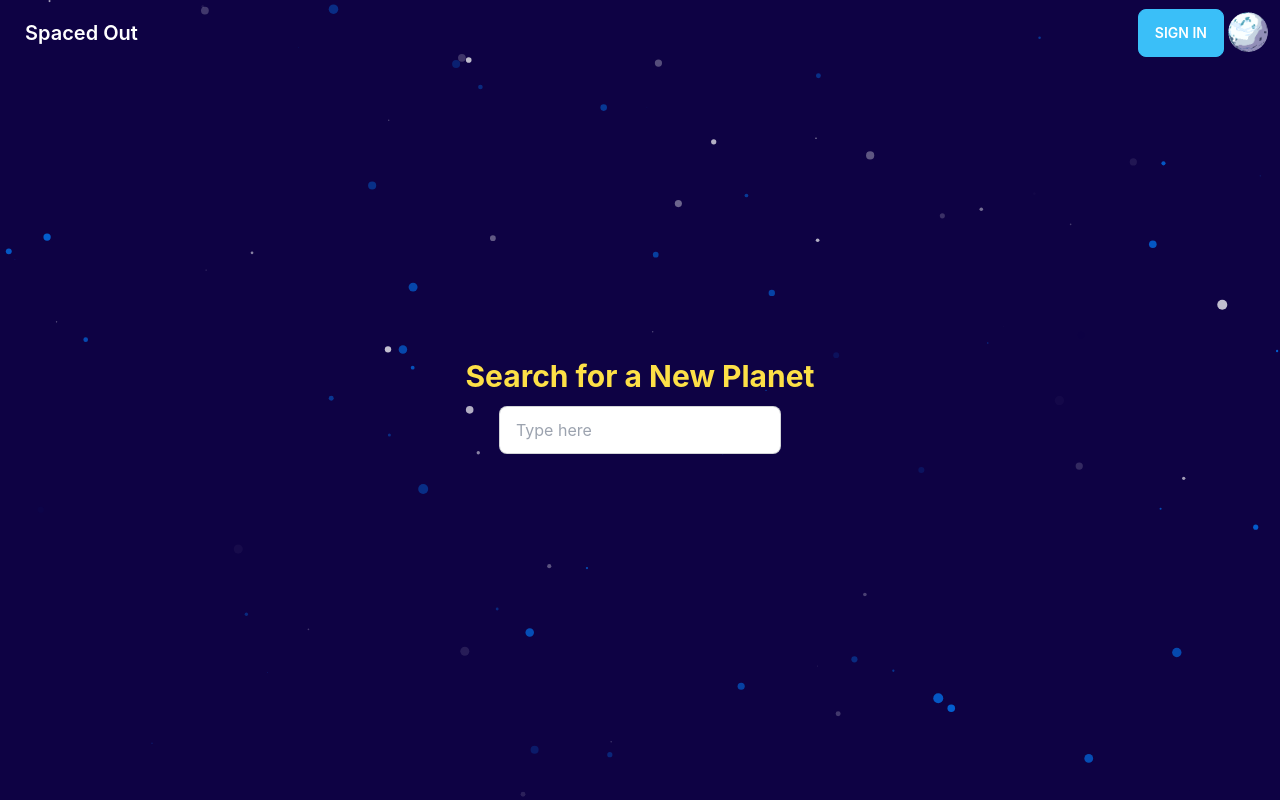
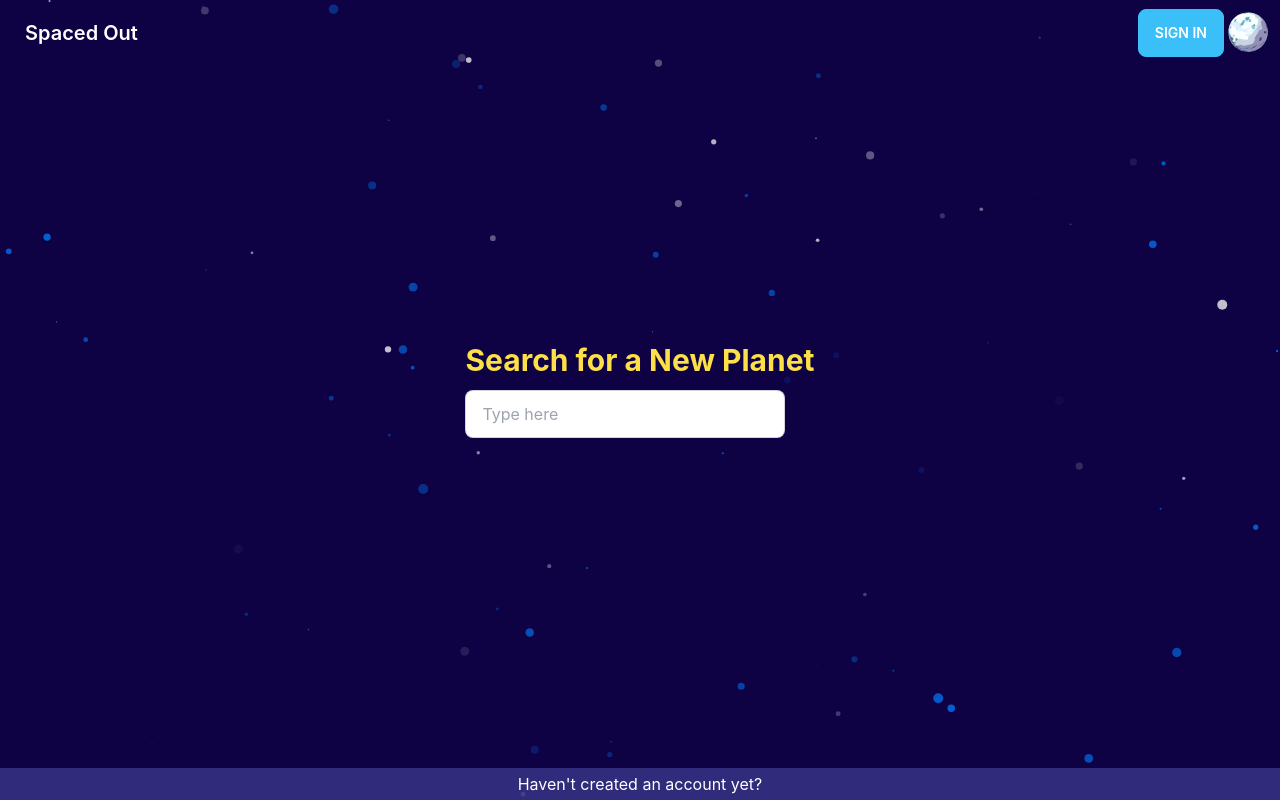
Before and after one commit to teamspacedout/spacedout, a React (Create React App) app: page / in a window 1280 px wide. Built offline with nearby package versions, Linux system fonts and the light colour scheme; no server answers.

Commit message:
Change to footer, Addition of added margins, added links that didn't exist before in footer and App.js

```diff
--- a/src/App.js
+++ b/src/App.js
@@ -11,6 +11,8 @@ import UserPage from "./routes/UserPage";
 import Freeroam from "./routes/Freeroam";
 import EditPlanet from "./routes/EditPlanet";
 import Settings from "./routes/Settings";
+import Footer from "./components/Footer";
+import React from "react";
 
 
 const router = createBrowserRouter([{
@@ -59,7 +61,7 @@ const data = useUserAuth();
     <>
         <UserLogin.Provider value = {data}>
             <Background/>
-        <RouterProvider router={router} />
+            <RouterProvider router={router} />
         </UserLogin.Provider>
     </>
   );
--- /dev/null
+++ b/src/components/Footer.js
@@ -0,0 +1,15 @@
+import {Link} from "react-router-dom";
+
+function Footer() {
+    return (
+        <footer className="sticky fixed text-center p-1 bg-indigo-400 bg-opacity-30">
+            <div>
+                <Link to = '/signup' className=" text-white hover:text-yellow-300">
+                    Haven't created an account yet?
+                </Link>
+            </div>
+        </footer>
+    );
+}
+
+export default Footer;
--- a/src/components/NavBar.js
+++ b/src/components/NavBar.js
@@ -24,7 +24,7 @@ function NavBar() {
             <div className="justify-items-end dropdown dropdown-end">
                 <label tabIndex="0" className="btn btn-ghost btn-circle avatar">
                     <div className="w-10 rounded-full">
-                        <img alt='A picture of an ice planet TEMP' src="/assests/IcePlanet.png"/>
+                        <img alt='ice planet TEMP' src="/assests/IcePlanet.png"/>
                     </div>
                 </label>
                 <ul tabIndex="0"
--- a/src/routes/Root.js
+++ b/src/routes/Root.js
@@ -1,21 +1,26 @@
 import React from 'react';
 import NavBar from "../components/NavBar";
 import '../App.css';
+import Footer from "../components/Footer";
 
 
 
 function Root() {
     return (
-        <main>
+        <main className="overflow-hidden">
             <NavBar/>
-            <div className="flex flex-col items-center justify-center h-screen">
-        <h1 className="text-3xl text-yellow-300 font-bold py-3 ">
+            <div className="flex flex-col  justify-between justify-center h-screen">
+                <div>{
+                    //Fake spacing for now
+                }</div>
+                <div className="self-center">
+                <h1 className="text-3xl text-yellow-300 font-bold py-3 ">
             Search for a New Planet
         </h1>
-            <div>
             <input type="text" placeholder="Type here" className="input input-bordered w-full max-w-xs"/>
             </div>
-        </div>
+                <Footer/>
+            </div>
         </main>
     );
 }
--- a/src/routes/SignUp.js
+++ b/src/routes/SignUp.js
@@ -1,4 +1,4 @@
-import {collection, doc, fireAuth, fireDB, query} from "../firebase";
+import {collection, fireAuth, fireDB} from "../firebase";
 import {createUserWithEmailAndPassword} from "firebase/auth";
 
 
@@ -22,11 +22,11 @@ function SignUp() {
                     </div>
 
                     <div>
-                        <label> Password: <input className="input input-bordered w-full max-w-xs" type="password" name="password" /> </label>
+                        <label className=" text-white " > Password: <input className="input input-bordered w-full max-w-xs" type="password" name="password" /> </label>
                     </div>
 
                     <div>
-                        <label> Your Email: <input className="input input-bordered w-full max-w-xs" type="email" name="email" /> </label>
+                        <label className=" text-white " > Your Email: <input className="input input-bordered w-full max-w-xs" type="email" name="email" /> </label>
                     </div>
                 <div>
                     <input className="mt-4 btn bg-blue-600-40 btn-primary" type="submit" value="Sign Up" />
```
